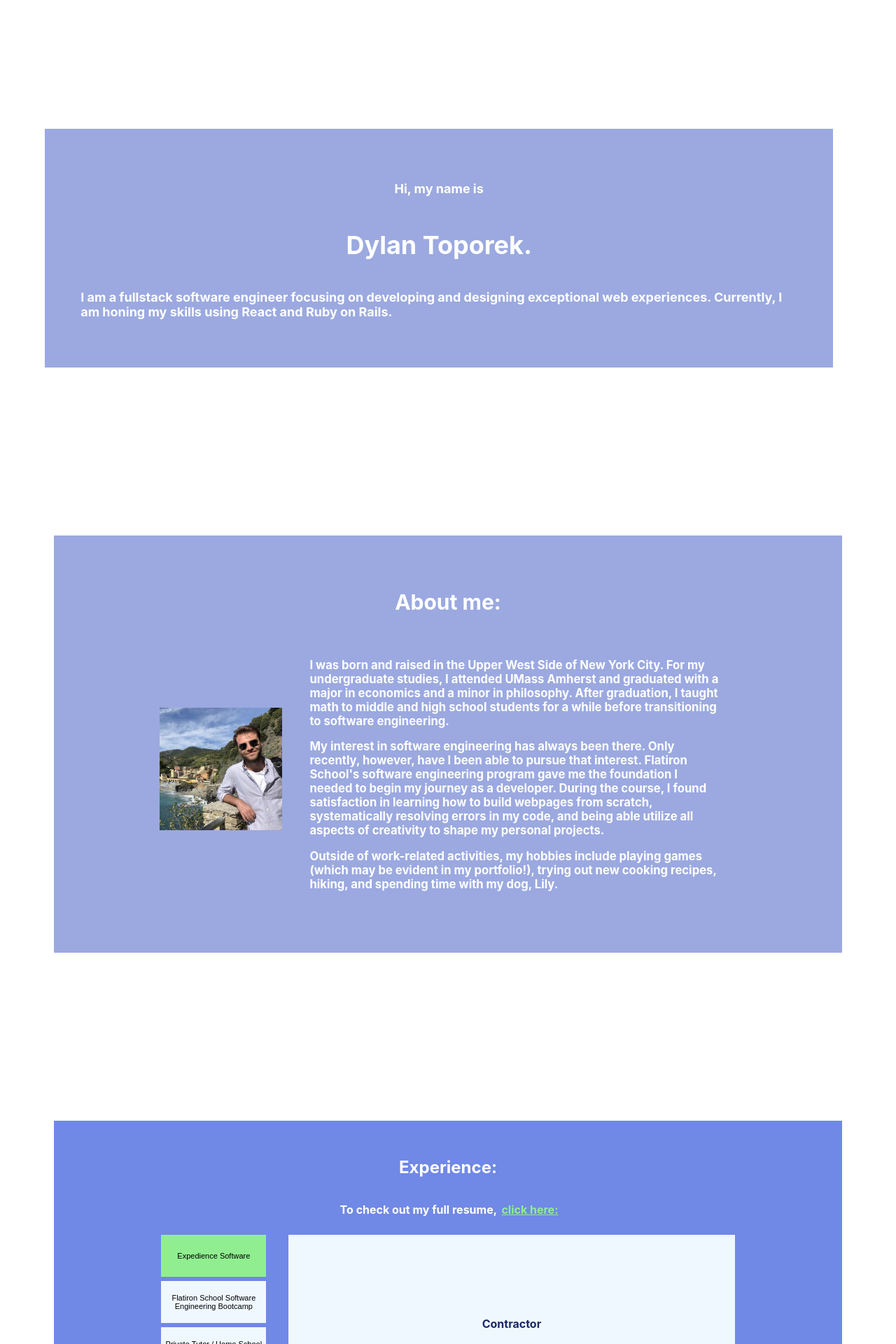
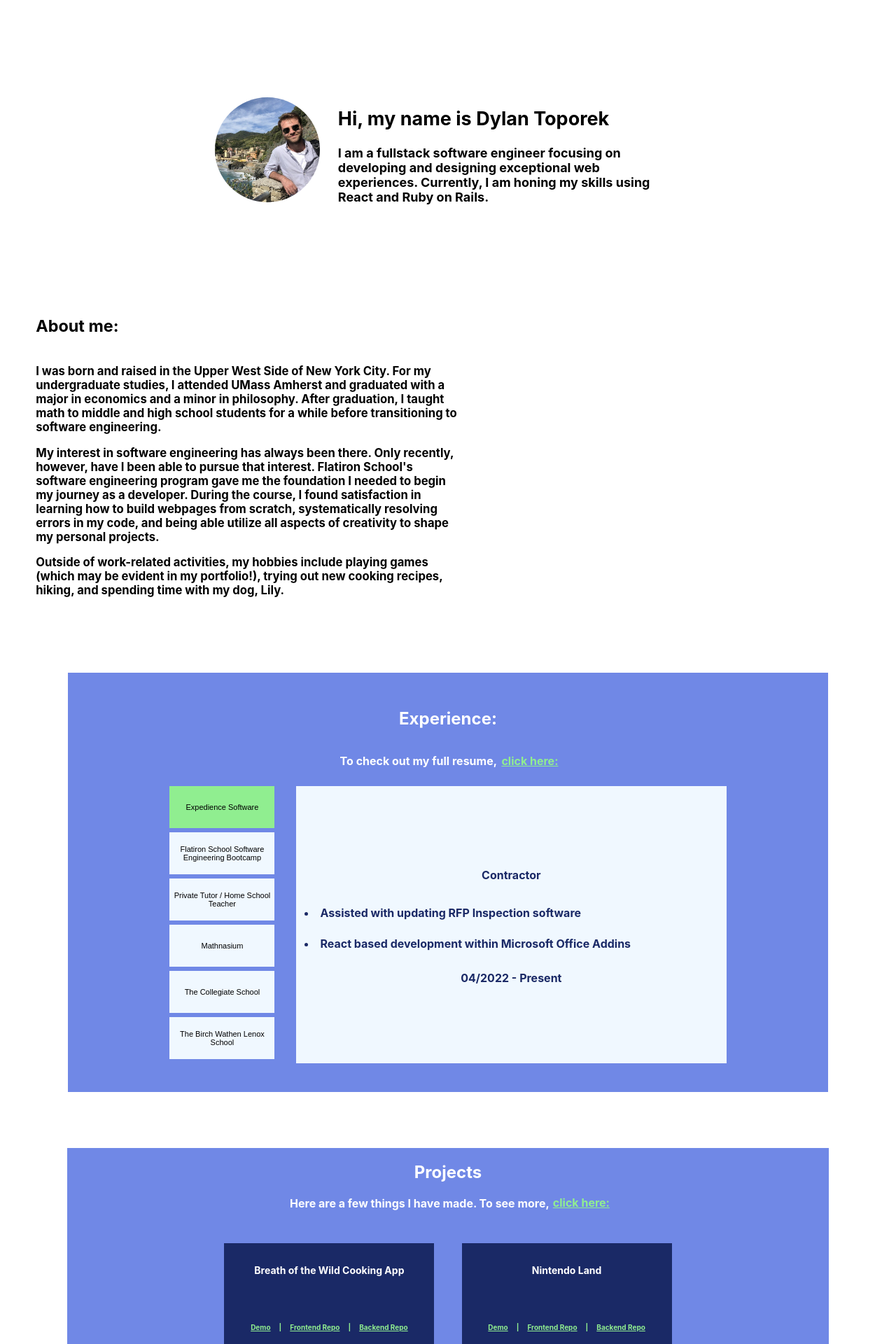
Before and after one commit to dylantoporek/portfolio-project, a React (Create React App) app: page / in a window 1280 px wide. Shown: the part 80-2000 px from the top of the page at 70% size. Built offline with nearby package versions, Linux system fonts and the light colour scheme.

Commit message:
style changes

```diff
--- a/src/App.css
+++ b/src/App.css
@@ -66,7 +66,7 @@
 
 #contact-bar{
   position: absolute;
-  bottom: -605px;
+  bottom: -600px;
   flex-grow: 1;
   justify-content: 'flex-end';
   width: 100%;
@@ -113,47 +113,43 @@
 
 #home-intro{
   position: relative;
-  align-self: flex-start;
-  width: 80%;
-  top: 30%;
-  left: 5%;
-  background-color: #9BA9E0;
+  align-self: center;
+  width: 50%;
+  top: 10%;
   font-weight: bold;
   font-size: large;
   display: flex;
-  flex-direction: column;
+  flex-direction: row;
   justify-content: center;
   align-items: center;
   padding: 4%;
-  color: white;
 }
 
 #home-about{
   position: relative;
-  align-self: center;
+  align-self: flex-start;
   word-wrap: normal;
   width: 80%;
-  top: 60%;
-  background-color: #9BA9E0;
+  top: 5%;
   font-weight: bold;
   display: flex;
   flex-direction: column;
-  justify-content: center;
-  align-items: center;
+  justify-content: flex-start;
+  align-items: flex-start;
   padding: 4%;
-  color: white;
   font-size: 20px;
 }
 
 #self-photo{
-  max-width: 100%;
-  max-height: 100%;
+  max-width: 150px;
+  max-height: 150px;
+  border-radius: 50%;
 }
 
 #home-experience{
   position: relative;
-  width: 83%;
-  top: 90%;
+  width: 80%;
+  top: 10%;
   align-self: center;
   display: flex;
   flex-direction: column;
@@ -162,15 +158,14 @@
 #home-projects{
   position: relative;
   align-self: center;
-  width: 80%;
-  top: 120%;
+  width: 85%;
+  top: 20%;
   background-color: #7088E6;;
   font-weight: bold;
   display: flex;
   flex-direction: column;
   justify-content: center;
   align-items: center;
-  padding: 2%;
   color: white;
 
 }
@@ -181,28 +176,23 @@
 
 #home-blogs{
   position: relative;
-  align-self: flex-start;
+  align-self: center;
   width: 80%;
   height: 25%;
-  left: 5%;
-  background-color: #1A2966;;
-  top: 150%;
+  top: 30%;
   font-weight: bold;
   display: flex;
   flex-direction: column;
   justify-content: center;
   align-items: center;
-  padding: 5%;
-  color: white;
 }
 
 #home-about-container{
   position: relative;
   display: flex;
   flex-direction: row;
-  justify-content: center;
-  align-items: center;
-  margin: 2%;
+  justify-content: flex-start;
+  align-items: flex-start;
 }
 
 #home-about-text{
@@ -364,7 +354,7 @@
 
 #home-contact-bar{
   position: absolute;
-  bottom: -2800px;
+  bottom: -1550px;
   flex-grow: 1;
   justify-content: 'flex-end';
   width: 100%;
--- a/src/components/Pages/Home.js
+++ b/src/components/Pages/Home.js
@@ -52,21 +52,22 @@ function Home({changePage}){
     return (
         <div id='home-container'>
 
-
             <div id='home-intro'>
-               <h4>Hi, my name is </h4>
-               <h1>Dylan Toporek.</h1>
-                <p>
-                    I am a fullstack software engineer focusing on developing and designing exceptional web experiences. Currently, I am honing my skills using React and Ruby on Rails.
-                </p>
+                <div id='home-page-img'>
+                    <img id='self-photo' src={photo}/>
+                </div>
+                <div id='intro-text'>
+                    <h2>Hi, my name is Dylan Toporek</h2>
+                    <p>
+                     I am a fullstack software engineer focusing on developing and designing exceptional web experiences. Currently, I am honing my skills using React and Ruby on Rails.
+                    </p>
+                </div>
             </div>
 
             <div id='home-about'>
-                <h2>About me:</h2>
+                <h3>About me:</h3>
                 <div id='home-about-container'>
-                    <div id='home-page-img'>
-                        <img id='self-photo' src={photo}/>
-                    </div>
+
                     <div id='home-about-text'>
                         <p className='about-text-blurb'>
                             I was born and raised in the Upper West Side of New York City. For my undergraduate studies, I attended UMass Amherst and graduated with a major in economics and a minor in philosophy. After graduation, I taught math to middle and high school students for a while before transitioning to software engineering.
@@ -107,11 +108,11 @@ function Home({changePage}){
 
             </div>
 
-            <div id='home-blogs'>
+            {/* <div id='home-blogs'>
                 <p>As a tool to better learn to code, I chose to write a few blog posts about technical topics. If you want to read my blogs,
                 <a className='home-link' href='https://medium.com/@dylantoporek'>click here:</a>
                 </p>
-            </div>
+            </div> */}
 
             <div id='home-contact-bar'>
                 <Contact/>
```
